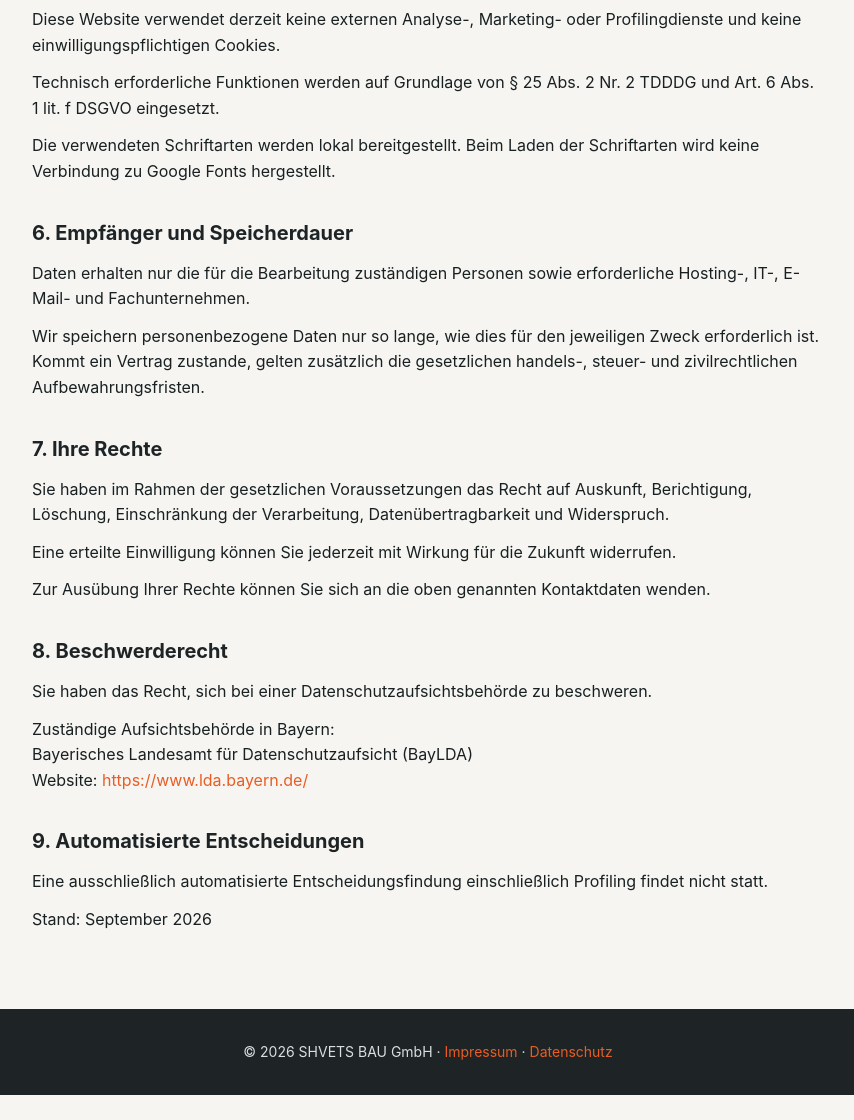
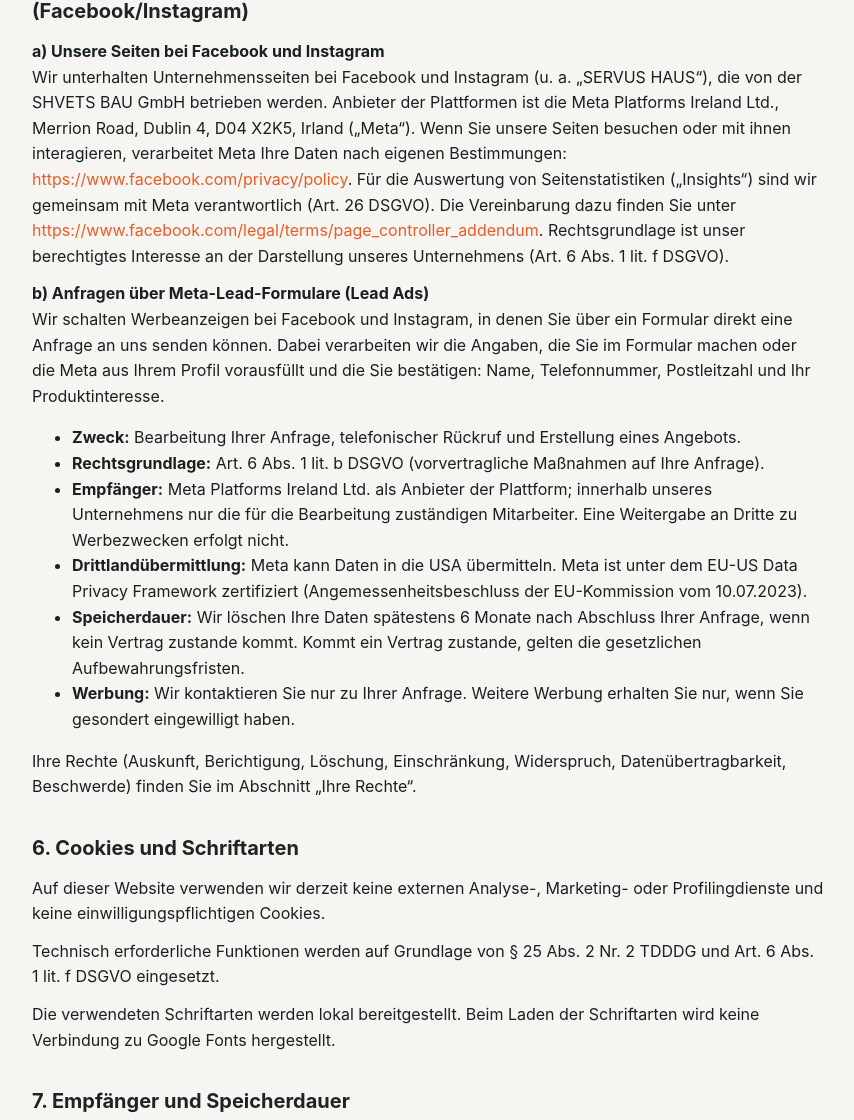
Before and after one commit to servushausde-ship-it/shvetsbau, a plain HTML site: page datenschutz.html in a window 1280 px wide. Shown: the part 1680-2800 px from the top of the page, without its empty margins (212-1066 px from the left). Before the commit the page ends 2775 px from the top, so only its background shows below. Drawn offline with Linux system fonts and the light colour scheme.

Commit message:
chore: add Meta/Facebook Lead Ads privacy disclosure and update datenschutz.html
- Add section 5 for social media presence and Meta Lead Ads data processing
- Add details on Facebook/Instagram pages and joint controllership with Meta
- Add Lead Ads form data processing: purpose, legal basis, recipients, storage
- Add third-country transfer info (EU-US Data Privacy Framework)
- Add user rights reference for Lead Ads section
- Renumber subsequent sections 5-9 to 6-10
- Update timestamp from September

```diff
--- a/datenschutz.html
+++ b/datenschutz.html
@@ -53,27 +53,41 @@
     <p>Soweit dies zur Bearbeitung Ihrer Anfrage oder Durchführung des Projekts erforderlich ist, können Kontakt- und Projektdaten an qualifizierte Fach- oder Partnerbetriebe weitergegeben werden.</p>
     <p>Soll ein selbstständiger Partnerbetrieb Ihr eigener Vertragspartner werden, informieren wir Sie vor der Weitergabe über den betreffenden Betrieb. Soweit erforderlich, holen wir zuvor Ihre Einwilligung gemäß Art. 6 Abs. 1 lit. a DSGVO ein.</p>
 
-    <h2>5. Cookies und Schriftarten</h2>
-    <p>Diese Website verwendet derzeit keine externen Analyse-, Marketing- oder Profilingdienste und keine einwilligungspflichtigen Cookies.</p>
+    <h2>5. Präsenz in sozialen Netzwerken und Kontaktformulare von Meta (Facebook/Instagram)</h2>
+    <p><strong>a) Unsere Seiten bei Facebook und Instagram</strong><br>Wir unterhalten Unternehmensseiten bei Facebook und Instagram (u. a. „SERVUS HAUS“), die von der SHVETS BAU GmbH betrieben werden. Anbieter der Plattformen ist die Meta Platforms Ireland Ltd., Merrion Road, Dublin 4, D04 X2K5, Irland („Meta“). Wenn Sie unsere Seiten besuchen oder mit ihnen interagieren, verarbeitet Meta Ihre Daten nach eigenen Bestimmungen: <a href="https://www.facebook.com/privacy/policy" target="_blank" rel="noopener">https://www.facebook.com/privacy/policy</a>. Für die Auswertung von Seitenstatistiken („Insights“) sind wir gemeinsam mit Meta verantwortlich (Art. 26 DSGVO). Die Vereinbarung dazu finden Sie unter <a href="https://www.facebook.com/legal/terms/page_controller_addendum" target="_blank" rel="noopener">https://www.facebook.com/legal/terms/page_controller_addendum</a>. Rechtsgrundlage ist unser berechtigtes Interesse an der Darstellung unseres Unternehmens (Art. 6 Abs. 1 lit. f DSGVO).</p>
+
+    <p><strong>b) Anfragen über Meta-Lead-Formulare (Lead Ads)</strong><br>Wir schalten Werbeanzeigen bei Facebook und Instagram, in denen Sie über ein Formular direkt eine Anfrage an uns senden können. Dabei verarbeiten wir die Angaben, die Sie im Formular machen oder die Meta aus Ihrem Profil vorausfüllt und die Sie bestätigen: Name, Telefonnummer, Postleitzahl und Ihr Produktinteresse.</p>
+    <ul>
+      <li><strong>Zweck:</strong> Bearbeitung Ihrer Anfrage, telefonischer Rückruf und Erstellung eines Angebots.</li>
+      <li><strong>Rechtsgrundlage:</strong> Art. 6 Abs. 1 lit. b DSGVO (vorvertragliche Maßnahmen auf Ihre Anfrage).</li>
+      <li><strong>Empfänger:</strong> Meta Platforms Ireland Ltd. als Anbieter der Plattform; innerhalb unseres Unternehmens nur die für die Bearbeitung zuständigen Mitarbeiter. Eine Weitergabe an Dritte zu Werbezwecken erfolgt nicht.</li>
+      <li><strong>Drittlandübermittlung:</strong> Meta kann Daten in die USA übermitteln. Meta ist unter dem EU-US Data Privacy Framework zertifiziert (Angemessenheitsbeschluss der EU-Kommission vom 10.07.2023).</li>
+      <li><strong>Speicherdauer:</strong> Wir löschen Ihre Daten spätestens 6 Monate nach Abschluss Ihrer Anfrage, wenn kein Vertrag zustande kommt. Kommt ein Vertrag zustande, gelten die gesetzlichen Aufbewahrungsfristen.</li>
+      <li><strong>Werbung:</strong> Wir kontaktieren Sie nur zu Ihrer Anfrage. Weitere Werbung erhalten Sie nur, wenn Sie gesondert eingewilligt haben.</li>
+    </ul>
+    <p>Ihre Rechte (Auskunft, Berichtigung, Löschung, Einschränkung, Widerspruch, Datenübertragbarkeit, Beschwerde) finden Sie im Abschnitt „Ihre Rechte“.</p>
+
+    <h2>6. Cookies und Schriftarten</h2>
+    <p>Auf dieser Website verwenden wir derzeit keine externen Analyse-, Marketing- oder Profilingdienste und keine einwilligungspflichtigen Cookies.</p>
     <p>Technisch erforderliche Funktionen werden auf Grundlage von § 25 Abs. 2 Nr. 2 TDDDG und Art. 6 Abs. 1 lit. f DSGVO eingesetzt.</p>
     <p>Die verwendeten Schriftarten werden lokal bereitgestellt. Beim Laden der Schriftarten wird keine Verbindung zu Google Fonts hergestellt.</p>
 
-    <h2>6. Empfänger und Speicherdauer</h2>
+    <h2>7. Empfänger und Speicherdauer</h2>
     <p>Daten erhalten nur die für die Bearbeitung zuständigen Personen sowie erforderliche Hosting-, IT-, E-Mail- und Fachunternehmen.</p>
     <p>Wir speichern personenbezogene Daten nur so lange, wie dies für den jeweiligen Zweck erforderlich ist. Kommt ein Vertrag zustande, gelten zusätzlich die gesetzlichen handels-, steuer- und zivilrechtlichen Aufbewahrungsfristen.</p>
 
-    <h2>7. Ihre Rechte</h2>
+    <h2>8. Ihre Rechte</h2>
     <p>Sie haben im Rahmen der gesetzlichen Voraussetzungen das Recht auf Auskunft, Berichtigung, Löschung, Einschränkung der Verarbeitung, Datenübertragbarkeit und Widerspruch.</p>
     <p>Eine erteilte Einwilligung können Sie jederzeit mit Wirkung für die Zukunft widerrufen.</p>
     <p>Zur Ausübung Ihrer Rechte können Sie sich an die oben genannten Kontaktdaten wenden.</p>
 
-    <h2>8. Beschwerderecht</h2>
+    <h2>9. Beschwerderecht</h2>
     <p>Sie haben das Recht, sich bei einer Datenschutzaufsichtsbehörde zu beschweren.</p>
     <p>Zuständige Aufsichtsbehörde in Bayern:<br>Bayerisches Landesamt für Datenschutzaufsicht (BayLDA)<br>Website: <a href="https://www.lda.bayern.de/" target="_blank" rel="noopener">https://www.lda.bayern.de/</a></p>
 
-    <h2>9. Automatisierte Entscheidungen</h2>
+    <h2>10. Automatisierte Entscheidungen</h2>
     <p>Eine ausschließlich automatisierte Entscheidungsfindung einschließlich Profiling findet nicht statt.</p>
-    <p>Stand: September 2026</p>
+    <p>Stand: Oktober 2026</p>
   </main>
   <footer>
     © 2026 SHVETS BAU GmbH · <a href="./impressum.html">Impressum</a> · <a href="./datenschutz.html">Datenschutz</a>
```
Also changed, not shown: 1 other file.
